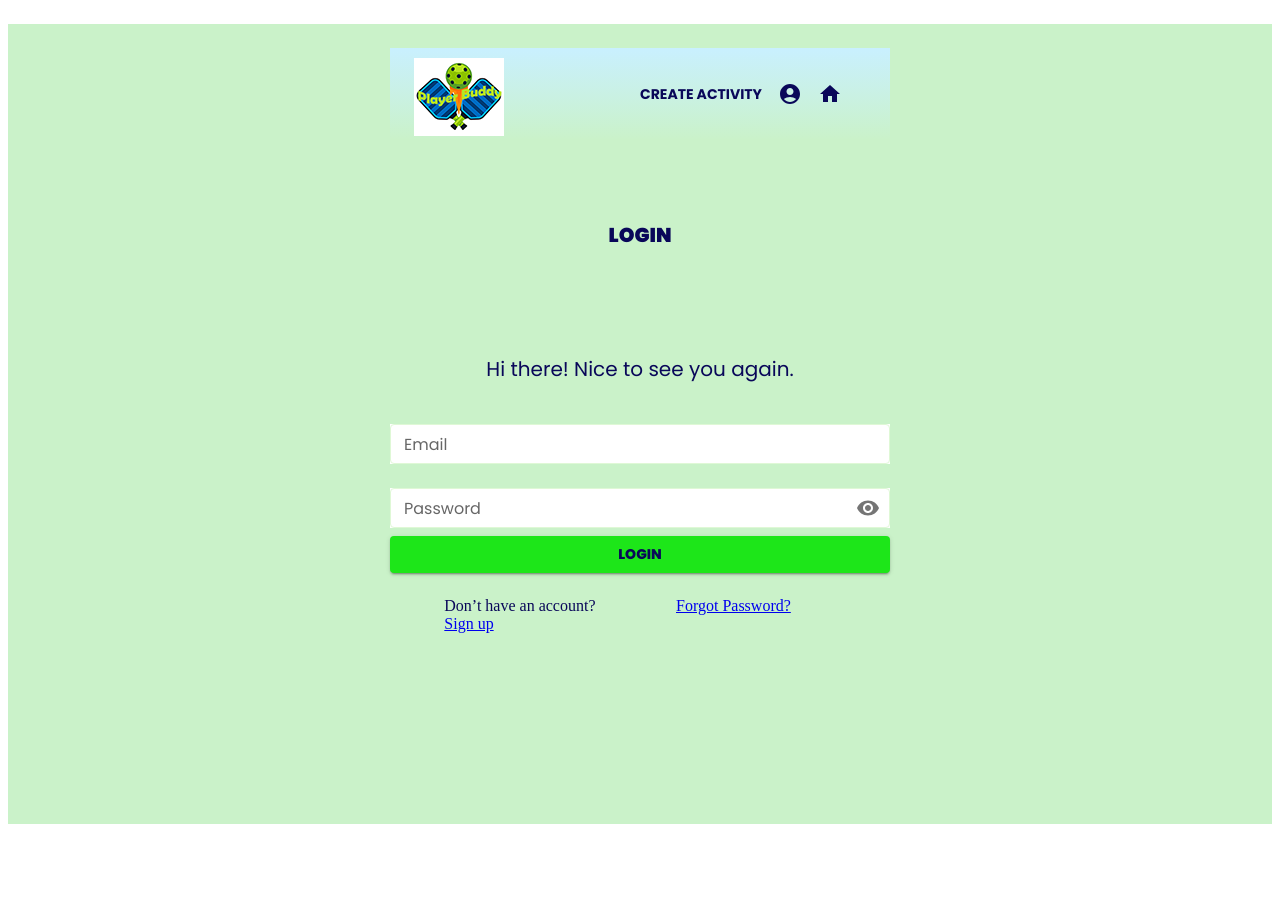
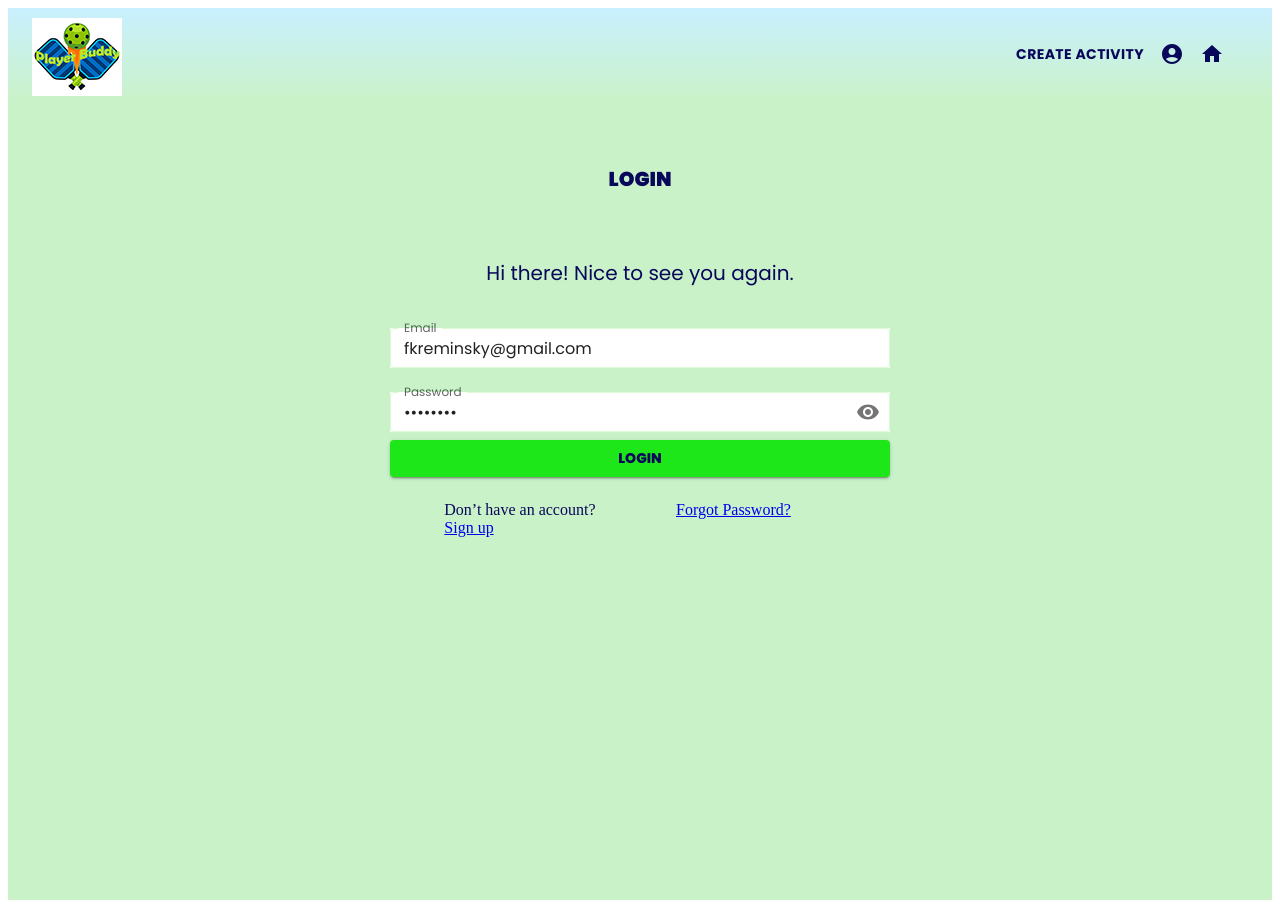
Before and after one commit to Code-the-Dream-School/ee-prac-team1-front, a React (Create React App) app: page /login in a window 1280 px wide. Before the commit the page ends 832 px from the top, so only its background shows below. Built offline with nearby package versions, Linux system fonts and the light colour scheme.

Commit message:
navbar added to the pages, background changed to gradient

```diff
--- a/src/pages/ForgotPassword.jsx
+++ b/src/pages/ForgotPassword.jsx
@@ -59,7 +59,7 @@ const ForgotPassword = () => {
 
           toast.success('successful')
 
-          navigate('/resetpassword')
+          navigate('/')
         } catch (err) {
           const { code } = err
           if (code === 'ERR_NETWORK') {
@@ -98,6 +98,7 @@ const ForgotPassword = () => {
 
   return (
     <>
+      <Navbar />
       <ThemeProvider theme={theme}>
         <Box
           sx={{ bgcolor: theme.palette.background.main, minHeight: '100vh' }}
@@ -110,13 +111,11 @@ const ForgotPassword = () => {
               alignItems="center"
               justifyContent={'center'}
               margin="auto"
-              marginTop={1}
               padding={3}
               borderRadius={5}
             >
-              <Navbar />
               <Typography
-                padding={12}
+                padding={5}
                 textAlign="center"
                 sx={{
                   color: theme.palette.primary.contrastText,
--- a/src/pages/Login.jsx
+++ b/src/pages/Login.jsx
@@ -51,8 +51,8 @@ const Login = () => {
     values,
   } = useFormik({
     initialValues: {
-      email: '',
-      password: '',
+      email: 'fkreminsky@gmail.com',
+      password: 'Fk123456',
     },
 
     validationSchema: validationSchema,
@@ -134,6 +134,7 @@ const Login = () => {
 
   return (
     <>
+      <Navbar />
       <ThemeProvider theme={theme}>
         <Box
           sx={{ bgcolor: theme.palette.background.main, minHeight: '100vh' }}
@@ -146,14 +147,11 @@ const Login = () => {
               alignItems="center"
               justifyContent={'center'}
               margin="auto"
-              marginTop={3}
               padding={3}
               borderRadius={5}
             >
-              <Navbar />
-
               <Typography
-                padding={10}
+                padding={5}
                 textAlign="center"
                 sx={{
                   color: theme.palette.primary.contrastText,
--- a/src/pages/Register.jsx
+++ b/src/pages/Register.jsx
@@ -120,6 +120,7 @@ const Register = () => {
 
   return (
     <>
+           <Navbar />
       <ThemeProvider theme={theme}>
         <Box
           sx={{ bgcolor: theme.palette.background.main, minHeight: '100vh' }}
@@ -132,15 +133,12 @@ const Register = () => {
               alignItems="center"
               justifyContent={'center'}
               margin="auto"
-              marginTop={3}
               padding={3}
               borderRadius={5}
             >
 
-              <Navbar />
-
               <Typography
-                padding={10}
+                padding={5}
                 textAlign="center"
                 sx={{
                   color: theme.palette.primary.contrastText,
--- a/src/pages/ResetPassword.jsx
+++ b/src/pages/ResetPassword.jsx
@@ -151,6 +151,7 @@ const ResetPassword = () => {
 
   return (
     <>
+      <Navbar />
       <ThemeProvider theme={theme}>
         <Box
           sx={{ bgcolor: theme.palette.background.main, minHeight: '100vh' }}
@@ -163,12 +164,9 @@ const ResetPassword = () => {
               alignItems="center"
               justifyContent={'center'}
               margin="auto"
-              marginTop={3}
               padding={3}
               borderRadius={5}
             >
-              <Navbar />
-
               <Typography
                 padding={10}
                 textAlign="center"
```
